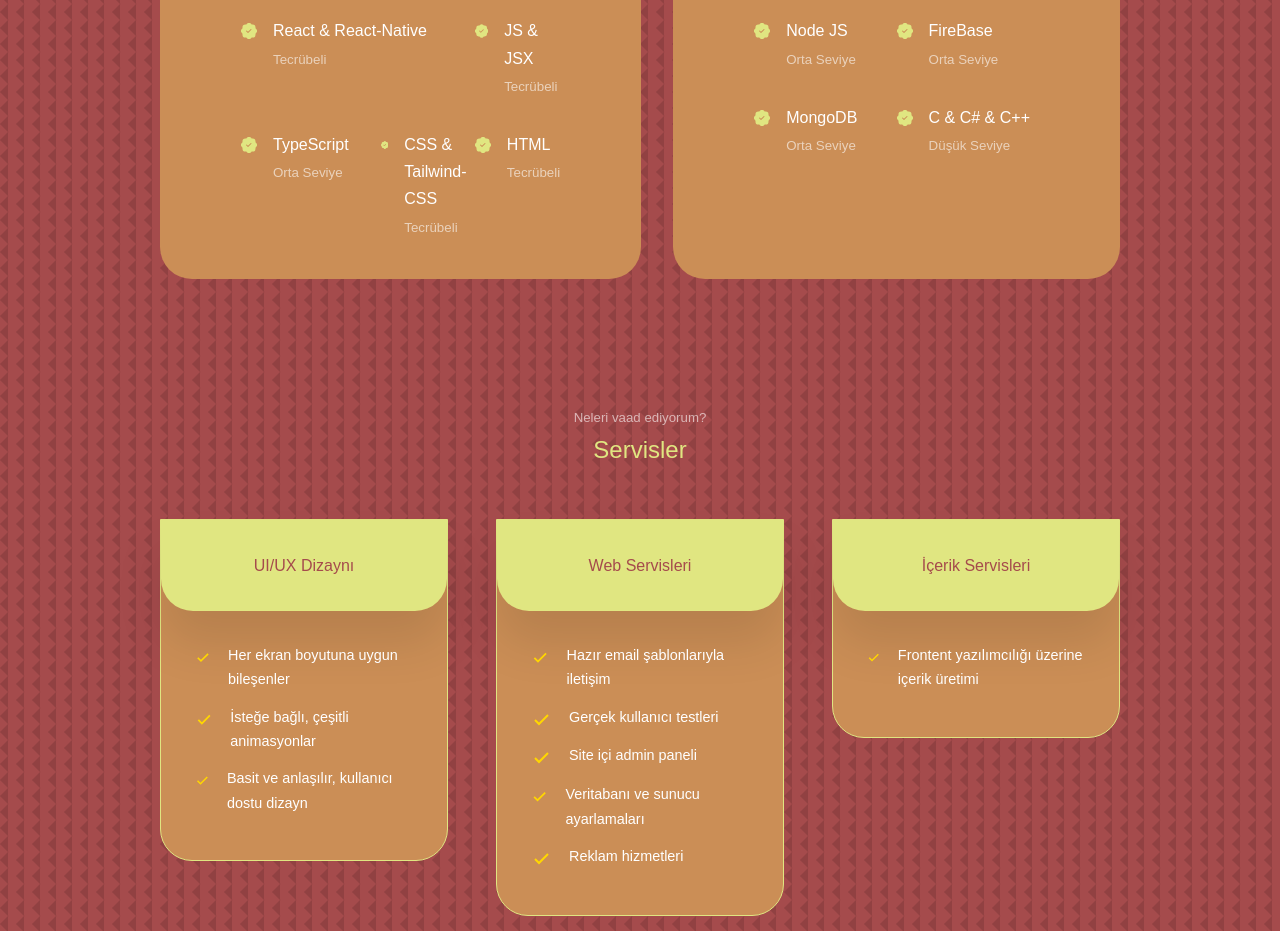
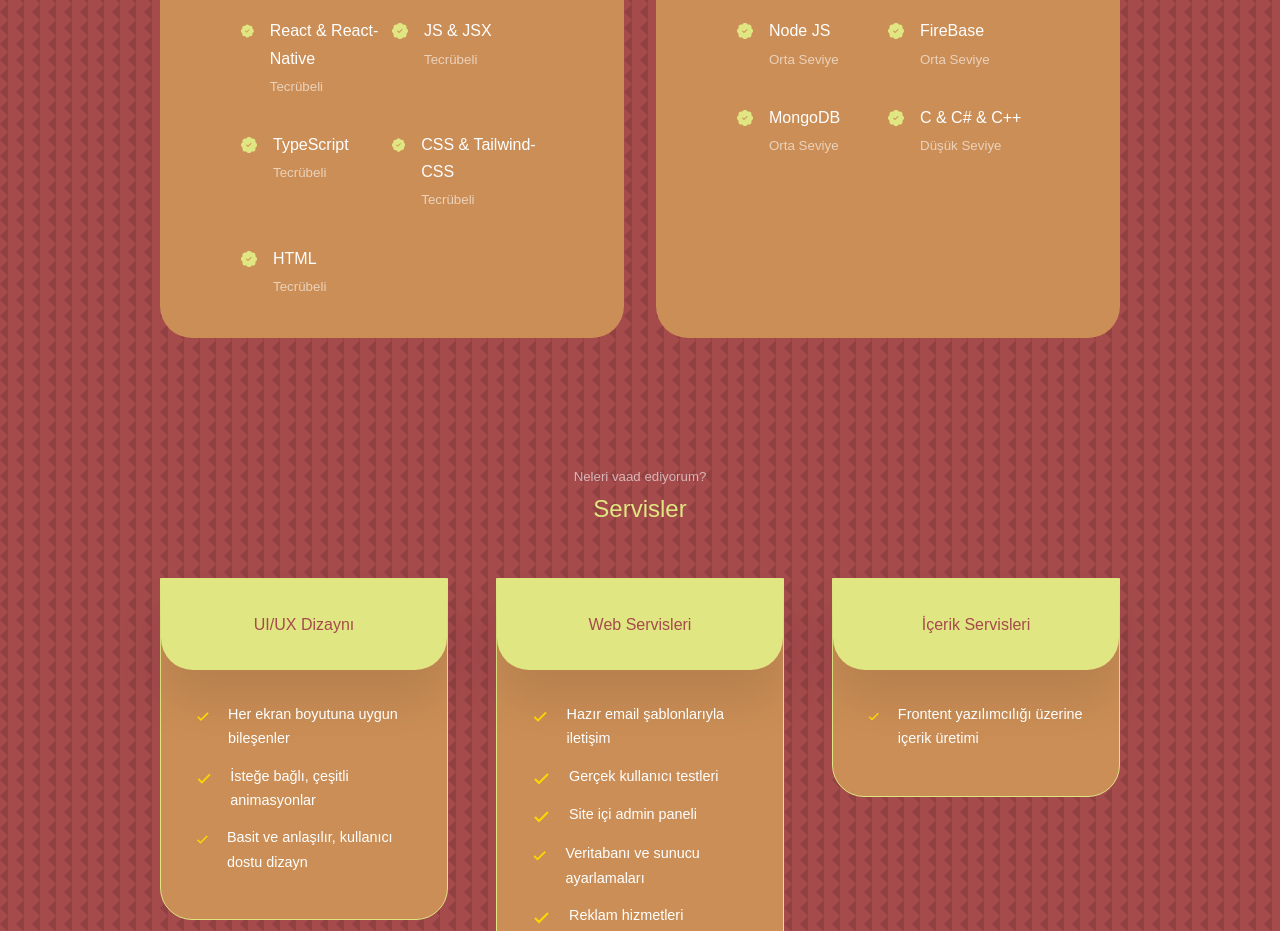
Before and after one commit to BatuhanAC/Portfolio-Website, a React (Create React App) app: page / in a window 1280 px wide. Shown: the part 1820-2751 px from the top of the page. Built offline with nearby package versions, Linux system fonts and the light colour scheme.

Commit message:
Update Experience.jsx

```diff
--- a/src/components/experience/Experience.jsx
+++ b/src/components/experience/Experience.jsx
@@ -43,14 +43,13 @@ const Experience = () => {
               </div>
             </article>
             <article className='experience__details'>
-            <article className='experience__details'>
               <BsPatchCheckFill className='experience__details-icon'/>
               <div>
                 <h4>TypeScript</h4>
-                <small className='text-light'>Orta Seviye</small>
+                <small className='text-light'>Tecrübeli</small>
               </div>
             </article>
-            <article className='experience__details'></article>
+            <article className='experience__details'>
               <BsPatchCheckFill className='experience__details-icon'/>
               <div>
                 <h4>CSS & Tailwind-CSS</h4>
```
